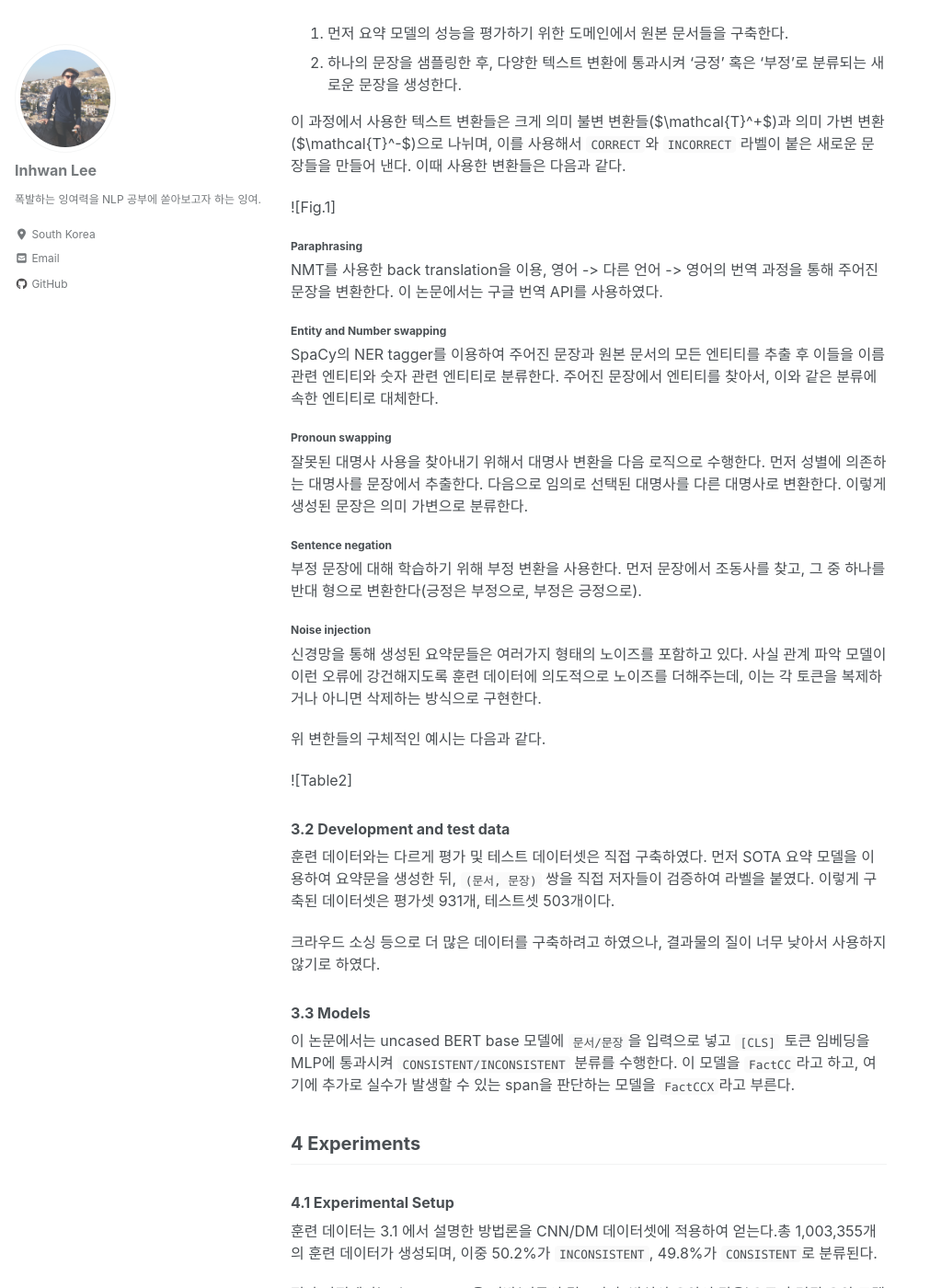
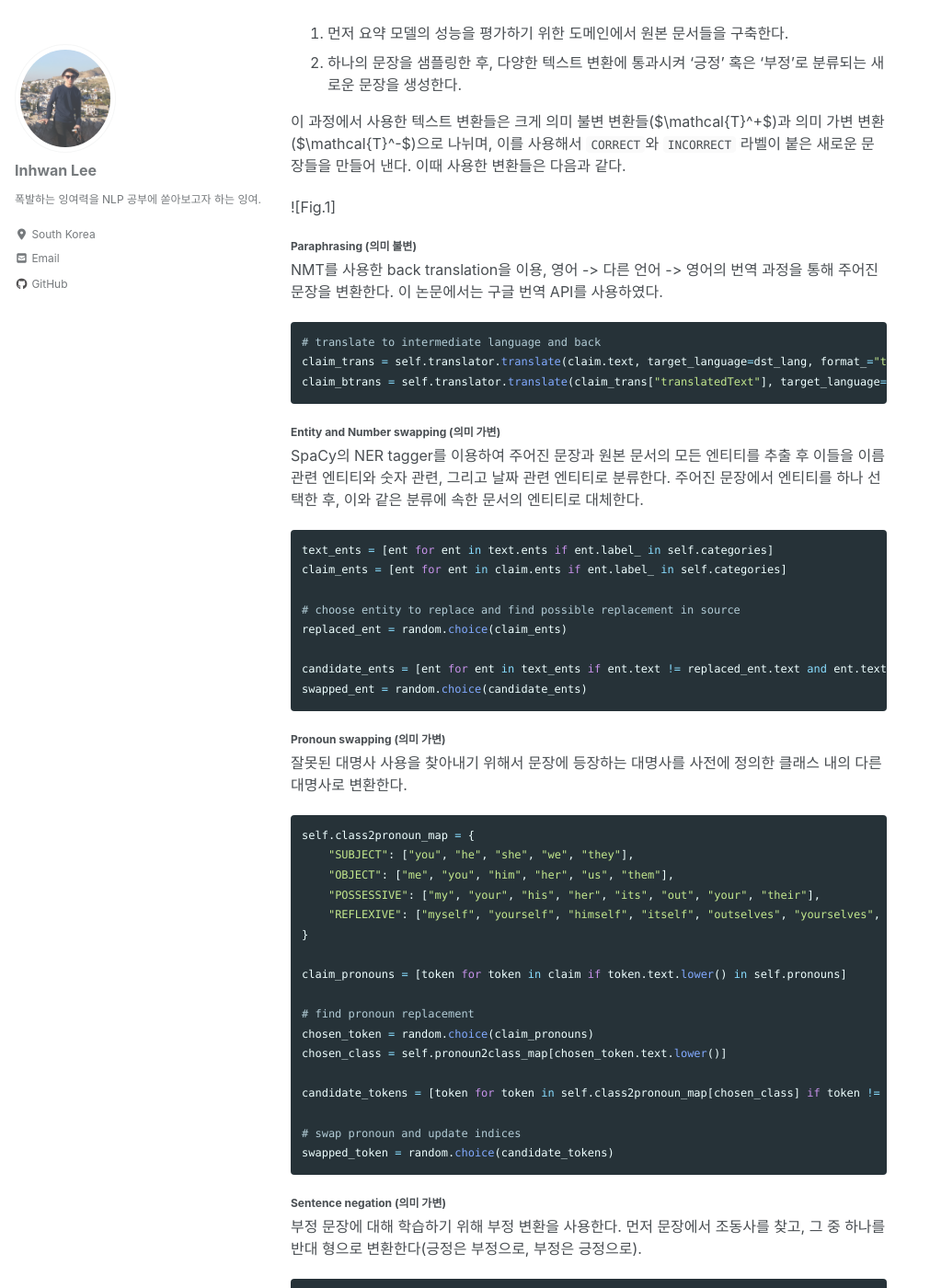
Before and after one commit to lih0905/lih0905.github.io, a Jekyll site: the page built from _posts/2021-02-06-EvaluatingtheFactualConsistency.md, in a window 1280 px wide and 1400 px high, scrolled down 1363 px. Shown: the whole window at 92% size, without its empty margins (0-1011 px from the left). Built offline with Jekyll 4.4.1, drawn with Linux system fonts in a browser that asks for light colours; cached includes are drawn as plain includes; nearby versions of some CDN libraries; comment, search, counter and statistics services are not loaded; some of the changed text lies outside the part shown.

Commit message:
20210206 added

````diff
--- a/_posts/2021-02-06-EvaluatingtheFactualConsistency.md
+++ b/_posts/2021-02-06-EvaluatingtheFactualConsistency.md
@@ -59,28 +59,95 @@ SOTA급 요약 모델들에서 발생하는 사실 관계 불일치 오류들을
 
 ![Fig.1]
 
-#### Paraphrasing
+#### Paraphrasing (의미 불변)
 
 NMT를 사용한 back translation을 이용, 영어 -> 다른 언어 -> 영어의 번역 과정을 통해 주어진 문장을 변환한다. 이 논문에서는 구글 번역 API를 사용하였다.
 
-#### Entity and Number swapping
+```python
+# translate to intermediate language and back
+claim_trans = self.translator.translate(claim.text, target_language=dst_lang, format_="text")
+claim_btrans = self.translator.translate(claim_trans["translatedText"], target_language=self.src_lang, format_="text")
+```
 
-SpaCy의 NER tagger를 이용하여 주어진 문장과 원본 문서의 모든 엔티티를 추출 후 이들을 이름 관련 엔티티와 숫자 관련 엔티티로 분류한다. 주어진 문장에서 엔티티를 찾아서, 이와 같은 분류에 속한 엔티티로 대체한다.
+#### Entity and Number swapping (의미 가변)
 
-#### Pronoun swapping
+SpaCy의 NER tagger를 이용하여 주어진 문장과 원본 문서의 모든 엔티티를 추출 후 이들을 이름 관련 엔티티와 숫자 관련, 그리고 날짜 관련 엔티티로 분류한다. 주어진 문장에서 엔티티를 하나 선택한 후, 이와 같은 분류에 속한 문서의 엔티티로 대체한다.
 
-잘못된 대명사 사용을 찾아내기 위해서 대명사 변환을 다음 로직으로 수행한다. 먼저 성별에 의존하는 대명사를 문장에서 추출한다. 다음으로 임의로 선택된 대명사를 다른 대명사로 변환한다. 이렇게 생성된 문장은 의미 가변으로 분류한다.
+```python
+text_ents = [ent for ent in text.ents if ent.label_ in self.categories]
+claim_ents = [ent for ent in claim.ents if ent.label_ in self.categories]
 
-#### Sentence negation
+# choose entity to replace and find possible replacement in source
+replaced_ent = random.choice(claim_ents)
+
+candidate_ents = [ent for ent in text_ents if ent.text != replaced_ent.text and ent.text not in replaced_ent.text and replaced_ent.text not in ent.text]
+swapped_ent = random.choice(candidate_ents)
+```
+
+#### Pronoun swapping (의미 가변)
+
+잘못된 대명사 사용을 찾아내기 위해서 문장에 등장하는 대명사를 사전에 정의한 클래스 내의 다른 대명사로 변환한다.
+
+```python
+self.class2pronoun_map = {
+    "SUBJECT": ["you", "he", "she", "we", "they"],
+    "OBJECT": ["me", "you", "him", "her", "us", "them"],
+    "POSSESSIVE": ["my", "your", "his", "her", "its", "out", "your", "their"],
+    "REFLEXIVE": ["myself", "yourself", "himself", "itself", "outselves", "yourselves", "themselves"]
+}
+
+claim_pronouns = [token for token in claim if token.text.lower() in self.pronouns]
+
+# find pronoun replacement
+chosen_token = random.choice(claim_pronouns)
+chosen_class = self.pronoun2class_map[chosen_token.text.lower()]
+
+candidate_tokens = [token for token in self.class2pronoun_map[chosen_class] if token != chosen_token.text.lower()]
+
+# swap pronoun and update indices
+swapped_token = random.choice(candidate_tokens)
+```
+
+#### Sentence negation (의미 가변)
 
 부정 문장에 대해 학습하기 위해 부정 변환을 사용한다. 먼저 문장에서 조동사를 찾고, 그 중 하나를 반대 형으로 변환한다(긍정은 부정으로, 부정은 긍정으로).
 
-#### Noise injection
+```python
+self.__negatable_tokens = ("are", "is", "was", "were", "have", "has", "had",
+                           "do", "does", "did", "can", "ca", "could", "may",
+                           "might", "must", "shall", "should", "will", "would")
+
+candidate_tokens = [token for token in claim if token.text in self.__negatable_tokens]
+
+# choose random token to negate
+negated_token = random.choice(candidate_tokens)
+negated_ix = negated_token.i
+
+# check whether token is negative
+is_negative = False
+if claim[negated_ix + 1].text in ["not", "n't"]:
+    is_negative = True
+
+# negate token
+claim_tokens = [token.text_with_ws for token in claim]
+if is_negative:
+    # delete next token (might be "not", "n't")
+    claim_tokens.pop(negated_ix + 1)
+else:
+    if claim[negated_ix].text.lower() in ["am", "may", "might", "must", "shall", "will"]:
+        negation = "not "
+    else:
+        negation = random.choice(["not ", "n't "])
+    # insert negation after the candidate token
+    claim_tokens.insert(negated_ix + 1, negation)
+```
+
+#### Noise injection (공통)
 
 신경망을 통해 생성된 요약문들은 여러가지 형태의 노이즈를 포함하고 있다. 사실 관계 파악 모델이 이런 오류에 강건해지도록 훈련 데이터에 의도적으로 노이즈를 더해주는데, 이는 각 토큰을 복제하거나 아니면 삭제하는 방식으로 구현한다.
 
 
-위 변한들의 구체적인 예시는 다음과 같다.
+위 변환들의 구체적인 예시는 다음과 같다.
 
 ![Table2]
 
@@ -94,6 +161,30 @@ SpaCy의 NER tagger를 이용하여 주어진 문장과 원본 문서의 모든
 
 이 논문에서는 uncased BERT base 모델에 `문서/문장`을 입력으로 넣고 `[CLS]` 토큰 임베딩을 MLP에 통과시켜 `CONSISTENT/INCONSISTENT` 분류를 수행한다. 이 모델을 `FactCC`라고 하고, 여기에 추가로 실수가 발생할 수 있는 span을 판단하는 모델을 `FactCCX`라고 부른다.
 
+```python
+class BertPointer(BertPreTrainedModel):
+    def __init__(self, config):
+        super(BertPointer, self).__init__(config)
+        self.num_labels = config.num_labels
+        self.bert = BertModel(config)
+
+        # classifiers
+        self.label_classifier = nn.Linear(config.hidden_size, self.config.num_labels)
+
+    def forward(self, input_ids, token_type_ids=None, attention_mask=None, labels=None,
+                position_ids=None, head_mask=None,
+                ext_mask=None, ext_start_labels=None, ext_end_labels=None,
+                aug_mask=None, aug_start_labels=None, aug_end_labels=None,
+                loss_lambda=1.0):
+        # run through bert
+        bert_outputs = self.bert(input_ids, position_ids=position_ids, token_type_ids=token_type_ids,
+                                 attention_mask=attention_mask, head_mask=head_mask)
+
+        # label classifier
+        pooled_output = bert_outputs[1]
+        pooled_output = self.dropout(pooled_output)
+        label_logits = self.label_classifier(pooled_output)
+```
 
 ## 4 Experiments
 
@@ -126,6 +217,17 @@ FactCC는 `(문서/문장)` 단위로 훈련되었음에도 불구하고 `(문
 
 ### 5.1 Human Studies
 
+FactCCX 모델이 생성하는 하이라이트 구간의 효과를 확인해보기 위한 실험을 수행한다. CNN/DM 테스트셋에서 100개를 선정 후 모델을 통해 `(문서/요약문/하이라이트)` 형태로 생성한다. 이후 각 샘플마다 3명의 사람이 요약문의 사실 일치 여부 판단 과정에서 하이라이트된 구간이 도움이 되는지를 판단하도록 구성하였다. 그 결과, 문서에 포함된 하이라이트는 약 91.75% 의 평가자들이 도움이 된다고 응답하였으며, 요약문에 포함된 하이라이트는 약 81.33% 의 평가자들이 도움이 된다고 응답하였다.
+
+![Table 6]
+
+이 과정에서 일부 평가자들의 성향에 따른 편향을 제거하기 위해 세 가지 방식으로 결과를 취합하였다.
+
+* Raw Data : 모든 데이터를 사용
+* Golden Aligned : 저자들이 직접 판단한 결과와 평가자들이 판단한 결과가 같은 데이터를 사용
+* Majority Aligned : 샘플마다 가장 많이 선택된 결과에 해당하는 데이터만 사용
+
+이런 식으로 필터링해봐도 결과에는 큰 차이가 없는 것으로 나타난다. 이외에도 평가자들이 먼저 하이라이트를 표시한 후 모델이 생성한 결과와 비교하는 실험도 수행하였으며, 이를 통해 모델이 생성한 하이라이트가 상당 부분 사람이 생성한 것과 겹치는 것을 확인하였다.
 
 ### 5.2 Qualitative Study
 
````
